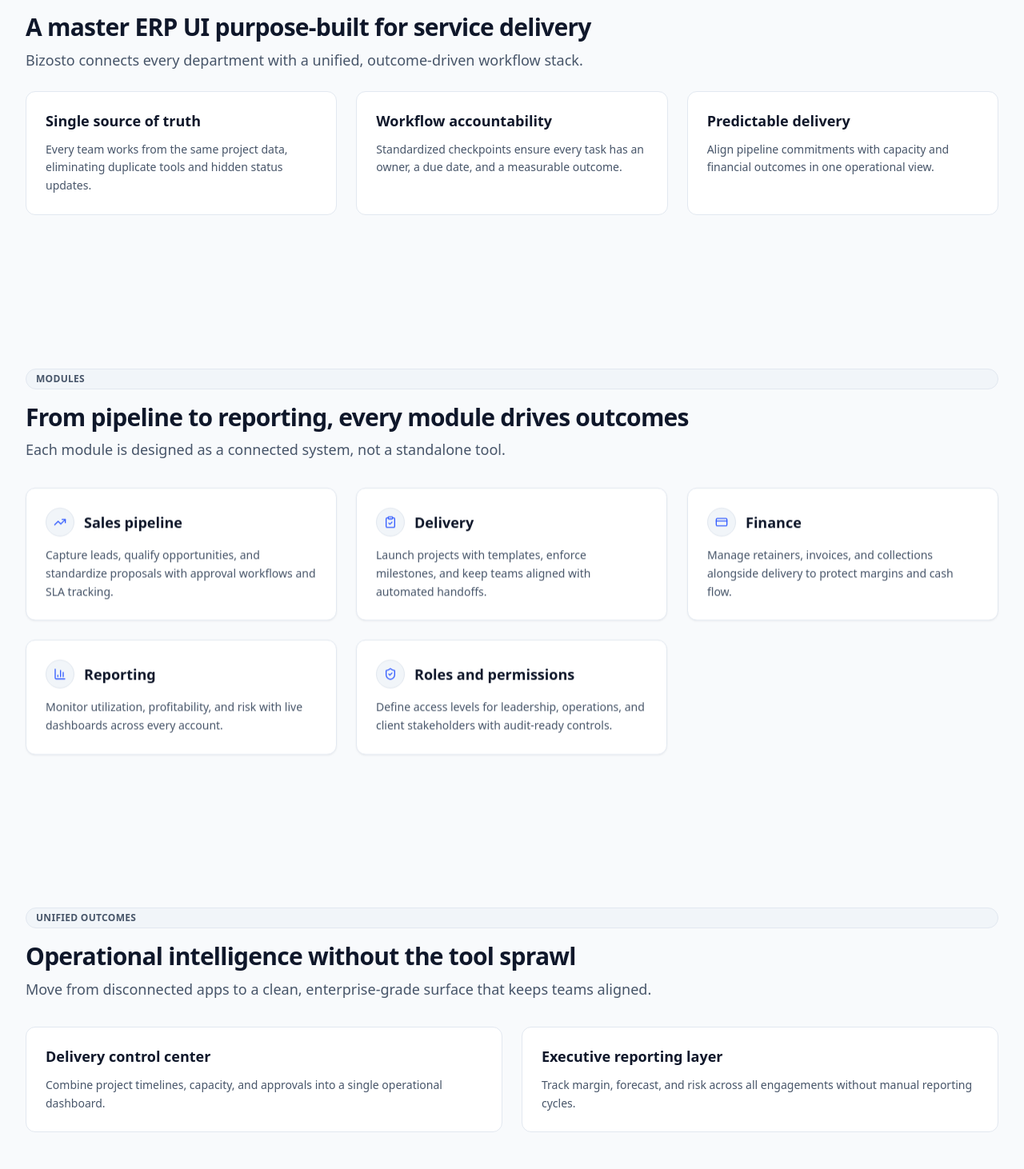
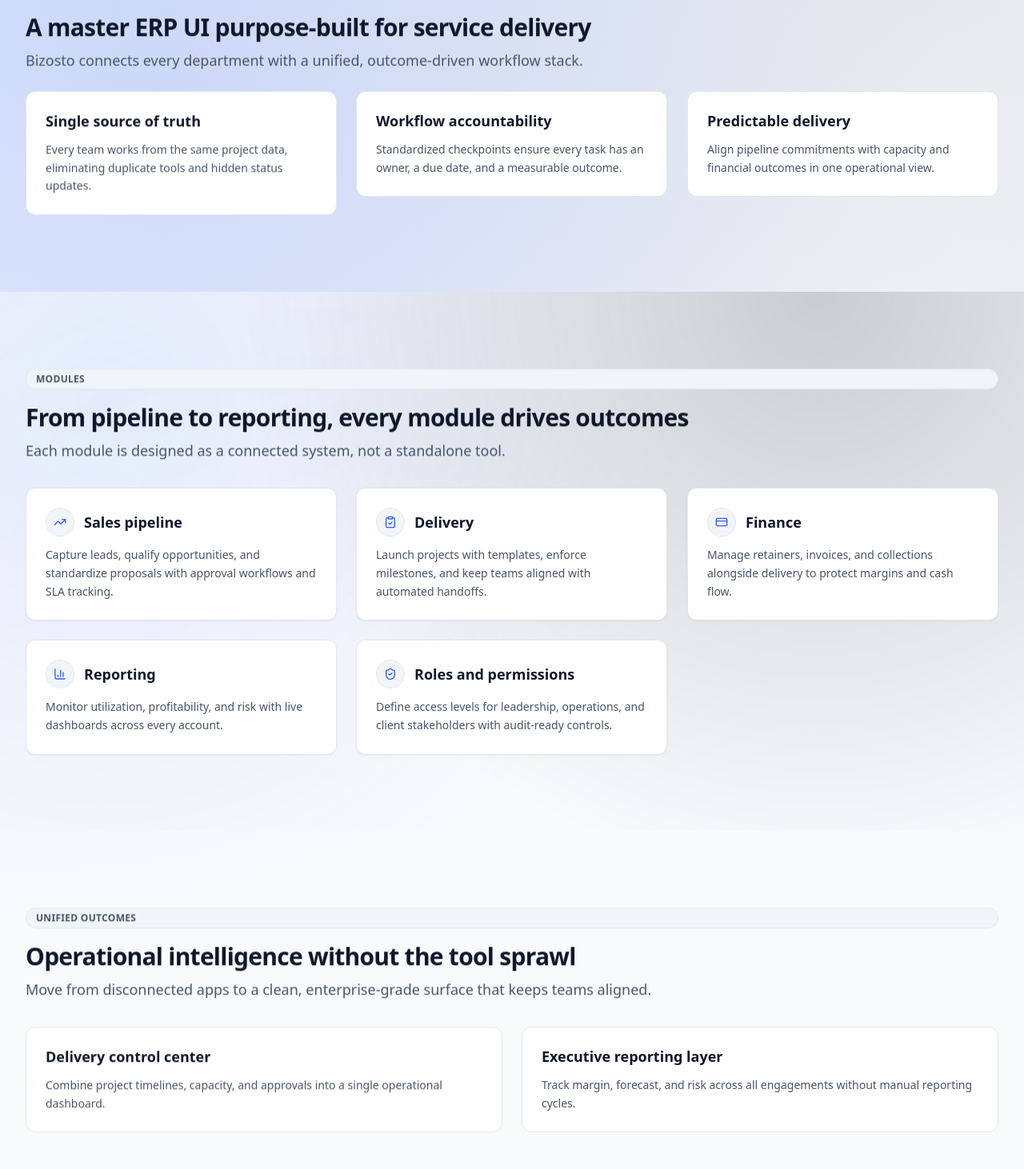
Before and after one commit to lacreativodesign/bizosto-website, a Next.js app: page /product in a window 1280 px wide. Shown: the part 188-1650 px from the top of the page at 80% size. Built offline with nearby package versions, Linux system fonts and the light colour scheme.

Commit message:
Fix lead ingest contract and apply premium theme

```diff
--- a/app/globals.css
+++ b/app/globals.css
@@ -110,6 +110,32 @@
     transform: translateY(0);
   }
 
+  .page-shell {
+    position: relative;
+    min-height: 100%;
+    overflow: hidden;
+    background:
+      radial-gradient(circle at top left, rgba(59, 130, 246, 0.18), transparent 55%),
+      radial-gradient(circle at 15% 15%, rgba(99, 102, 241, 0.12), transparent 45%),
+      radial-gradient(circle at top right, rgba(15, 23, 42, 0.08), transparent 55%),
+      var(--background);
+  }
+
+  .page-shell::after {
+    content: "";
+    position: absolute;
+    inset: 0;
+    background-image: linear-gradient(
+        rgba(255, 255, 255, 0.04) 1px,
+        transparent 1px
+      ),
+      linear-gradient(90deg, rgba(255, 255, 255, 0.04) 1px, transparent 1px),
+      radial-gradient(circle, rgba(255, 255, 255, 0.05) 0.5px, transparent 0.5px);
+    background-size: 160px 160px, 160px 160px, 6px 6px;
+    opacity: 0.35;
+    pointer-events: none;
+  }
+
   .hero-surface {
     position: relative;
     overflow: hidden;
--- a/app/page.tsx
+++ b/app/page.tsx
@@ -10,6 +10,7 @@
 import PricingTiers from "@/components/PricingTiers";
 import ScrollReveal from "@/components/ScrollReveal";
 import ScreenshotGallery from "@/components/ScreenshotGallery";
+import PageShell from "@/components/PageShell";
 import {
   BarChart3,
   ClipboardCheck,
@@ -116,6 +117,7 @@
 
 export default function HomePage() {
   return (
+    <PageShell>
       <div className="flex flex-col">
         <section className="hero-surface section-spacing">
           <Container className="relative z-10 grid gap-10 lg:grid-cols-[1.1fr_0.9fr] lg:items-center lg:gap-16">
@@ -387,5 +389,6 @@
         </ScrollReveal>
       </Container>
       </div>
+    </PageShell>
   );
 }
--- a/app/product/page.tsx
+++ b/app/product/page.tsx
@@ -3,6 +3,9 @@
 import SectionHeading from "@/components/SectionHeading";
 import FeatureGrid from "@/components/FeatureGrid";
 import CTASection from "@/components/CTASection";
+import ScrollReveal from "@/components/ScrollReveal";
+import PageShell from "@/components/PageShell";
+import Section from "@/components/Section";
 import { BarChart3, ClipboardCheck, CreditCard, ShieldCheck, TrendingUp } from "lucide-react";
 
 export const metadata: Metadata = {
@@ -64,62 +67,89 @@
 
 export default function ProductPage() {
   return (
+    <PageShell>
       <div className="flex flex-col">
-      <Container className="section-spacing space-y-6">
+        <Section>
+          <Container className="space-y-6">
+            <ScrollReveal>
               <SectionHeading
                 eyebrow="Product"
                 title="A master ERP UI purpose-built for service delivery"
                 subtitle="Bizosto connects every department with a unified, outcome-driven workflow stack."
               />
+            </ScrollReveal>
             <div className="grid gap-6 md:grid-cols-3">
-          {outcomes.map((item) => (
-            <div key={item.title} className="rounded-xl border border-border bg-surface p-6">
+              {outcomes.map((item, index) => (
+                <ScrollReveal key={item.title} delay={index * 80}>
+                  <div className="card-hover rounded-xl border border-border bg-surface p-6">
                     <h3 className="text-lg font-semibold text-foreground">{item.title}</h3>
                     <p className="mt-3 text-sm text-muted-foreground">{item.description}</p>
                   </div>
+                </ScrollReveal>
               ))}
             </div>
           </Container>
+        </Section>
 
-      <Container className="section-spacing">
+        <Section variant="premium">
+          <Container className="relative z-10">
+            <ScrollReveal>
               <SectionHeading
                 eyebrow="Modules"
                 title="From pipeline to reporting, every module drives outcomes"
                 subtitle="Each module is designed as a connected system, not a standalone tool."
               />
-        <div className="mt-8">
+            </ScrollReveal>
+            <ScrollReveal className="mt-8">
               <FeatureGrid items={modules} />
-        </div>
+            </ScrollReveal>
           </Container>
+        </Section>
 
-      <Container className="section-spacing">
+        <Section>
+          <Container>
+            <ScrollReveal>
               <SectionHeading
                 eyebrow="Unified outcomes"
                 title="Operational intelligence without the tool sprawl"
                 subtitle="Move from disconnected apps to a clean, enterprise-grade surface that keeps teams aligned."
               />
+            </ScrollReveal>
             <div className="mt-8 grid gap-6 lg:grid-cols-2">
-          <div className="rounded-xl border border-border bg-card p-6">
-            <h3 className="text-lg font-semibold text-foreground">Delivery control center</h3>
-            <p className="mt-3 text-sm text-muted-foreground">
-              Combine project timelines, capacity, and approvals into a single operational dashboard.
-            </p>
+              {[
+                {
+                  title: "Delivery control center",
+                  description:
+                    "Combine project timelines, capacity, and approvals into a single operational dashboard.",
+                },
+                {
+                  title: "Executive reporting layer",
+                  description:
+                    "Track margin, forecast, and risk across all engagements without manual reporting cycles.",
+                },
+              ].map((item, index) => (
+                <ScrollReveal key={item.title} delay={index * 90}>
+                  <div className="card-hover rounded-xl border border-border bg-card p-6">
+                    <h3 className="text-lg font-semibold text-foreground">{item.title}</h3>
+                    <p className="mt-3 text-sm text-muted-foreground">{item.description}</p>
                   </div>
-          <div className="rounded-xl border border-border bg-card p-6">
-            <h3 className="text-lg font-semibold text-foreground">Executive reporting layer</h3>
-            <p className="mt-3 text-sm text-muted-foreground">
-              Track margin, forecast, and risk across all engagements without manual reporting cycles.
-            </p>
-          </div>
+                </ScrollReveal>
+              ))}
             </div>
           </Container>
+        </Section>
 
-      <Container className="section-spacing">
+        <Section>
+          <Container>
+            <ScrollReveal>
               <CTASection
                 title="See Bizosto in action"
                 description="Walk through the ERP master UI and plan the right modules for your service business."
               />
+            </ScrollReveal>
           </Container>
+        </Section>
       </div>
+    </PageShell>
   );
 }
--- a/components/Footer.tsx
+++ b/components/Footer.tsx
@@ -11,6 +11,9 @@
     <footer className="border-t border-border bg-background">
       <Container className="py-10">
         <div className="flex flex-wrap items-center justify-between gap-4 text-sm text-muted-foreground">
+          <p className="text-xs font-semibold uppercase tracking-[0.2em] text-muted-foreground">
+            Powered by LA CREATIVO GROUP, LLC
+          </p>
           <div className="flex flex-wrap items-center gap-3">
             {footerLinks.map((link, index) => (
               <span key={link.href} className="flex items-center gap-3">
@@ -23,9 +26,6 @@
               </span>
             ))}
           </div>
-          <p className="text-xs font-semibold uppercase tracking-[0.2em] text-muted-foreground">
-            Powered by LA CREATIVO GROUP, LLC
-          </p>
         </div>
       </Container>
     </footer>
--- /dev/null
+++ b/components/PageShell.tsx
@@ -0,0 +1,15 @@
+import type { ReactNode } from "react";
+import { cn } from "@/lib/utils";
+
+interface PageShellProps {
+  children: ReactNode;
+  className?: string;
+}
+
+export default function PageShell({ children, className }: PageShellProps) {
+  return (
+    <div className={cn("page-shell", className)}>
+      <div className="relative z-10 flex flex-col">{children}</div>
+    </div>
+  );
+}
--- /dev/null
+++ b/components/Section.tsx
@@ -0,0 +1,24 @@
+import type { ReactNode } from "react";
+import { cn } from "@/lib/utils";
+
+type SectionVariant = "default" | "premium" | "muted";
+
+interface SectionProps {
+  children: ReactNode;
+  className?: string;
+  variant?: SectionVariant;
+}
+
+const variantStyles: Record<SectionVariant, string> = {
+  default: "section-spacing",
+  premium: "premium-section section-spacing",
+  muted: "section-muted section-spacing",
+};
+
+export default function Section({
+  children,
+  className,
+  variant = "default",
+}: SectionProps) {
+  return <section className={cn(variantStyles[variant], className)}>{children}</section>;
+}
```
Also changed, not shown: app/api/leads/route.ts (+35 -7 lines), app/book-demo/page.tsx (+18 -1 lines), app/contact/page.tsx (+16 -1 lines), app/how-it-works/page.tsx (+39 -13 lines), app/pricing/page.tsx (+29 -11 lines). Lines whose indentation alone changed are shown as unchanged.
